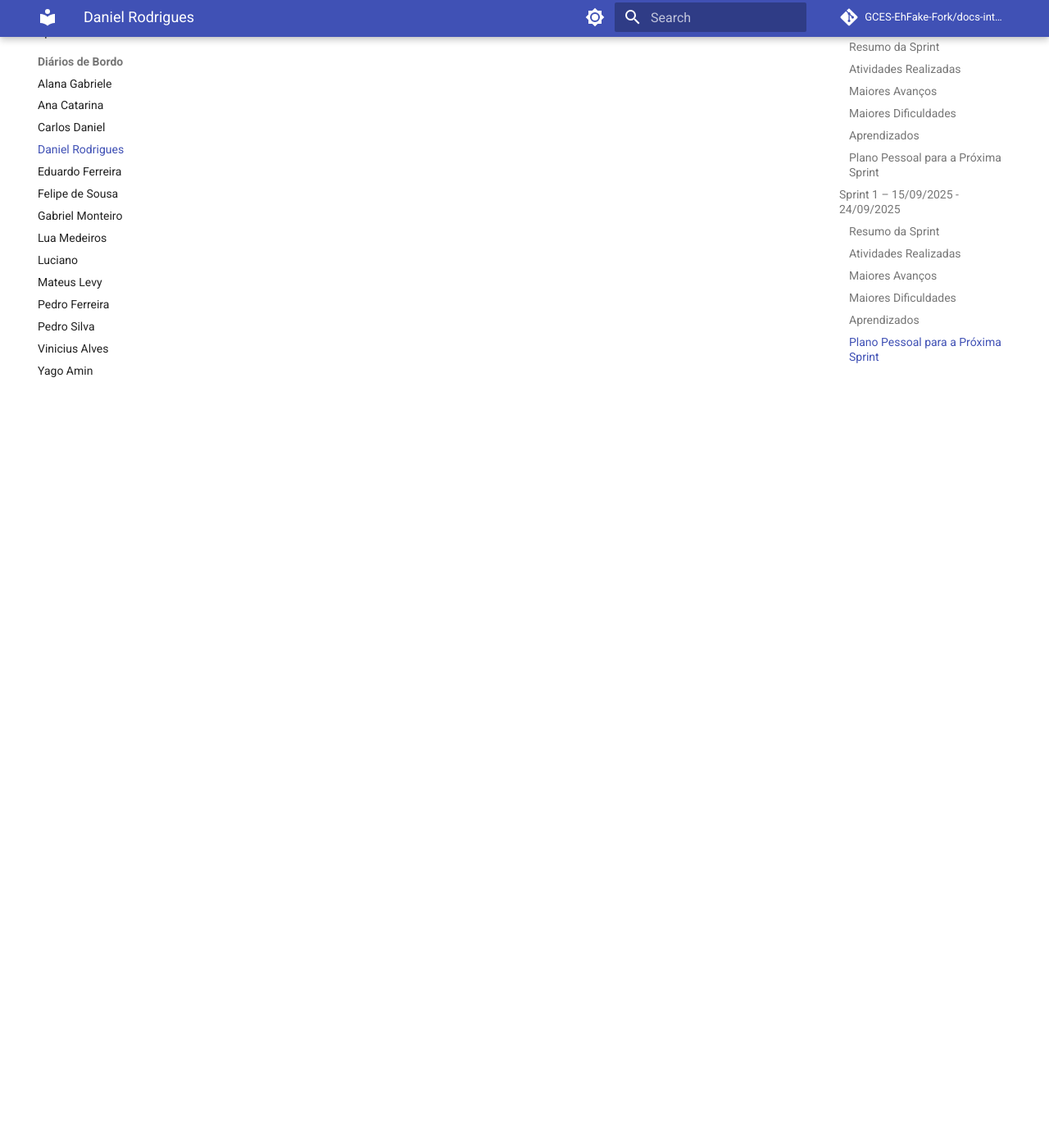
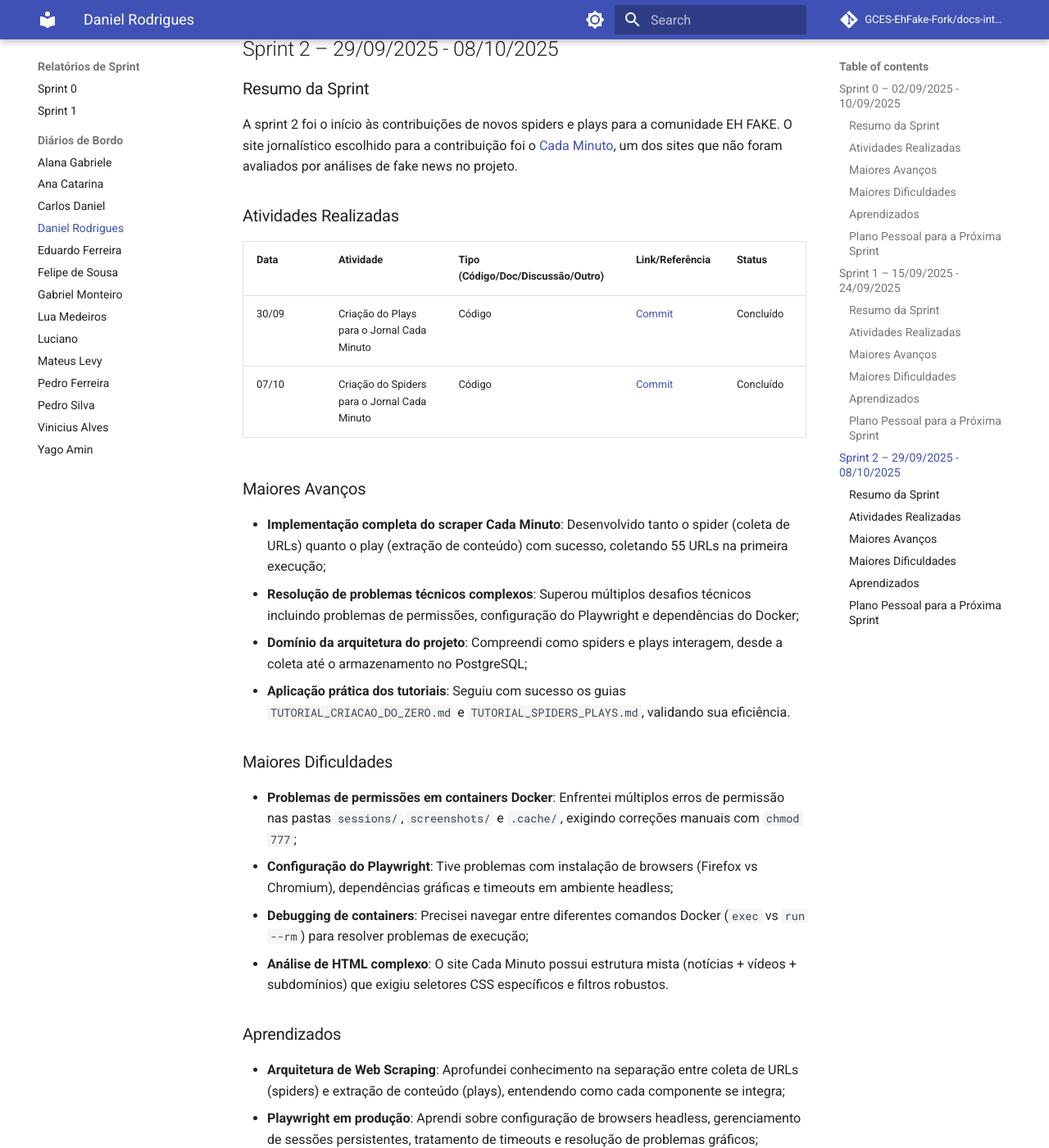
Before and after one commit to GCES-EhFake-Fork/docs-interno, an MkDocs documentation site: the page built from docs/diarios/diarioDaniel.md, in a window 1280 px wide and 1400 px high, scrolled down 3670 px. Shown: the whole window at 82% size. Built offline with MkDocs 1.6.1 and Material for MkDocs 9.7.7, drawn with Linux system fonts in a browser that asks for light colours; comment, search, counter and statistics services are not loaded; some of the changed text lies outside the part shown.

Commit message:
docs: adiciona diario de daniel

```diff
--- a/docs/diarios/diarioDaniel.md
+++ b/docs/diarios/diarioDaniel.md
@@ -64,7 +64,7 @@ A sprint foi focada em analisar a organização de GCES da comunidade EH FAKE e
 | 23/09 | Contribuição com 2 novos template de Issues para o CheckUp               | Código                            | [PR#29](https://github.com/EH-FAKE/check-up/pull/29)                            | Concluído |
 | 23/09 | Contribuição com a correção de contatos no template de Issues            | Código                            | [PR#24](https://github.com/EH-FAKE/check-up/pull/24)                            | Concluído |
 | 23/09 | Contribuição com o desenvolvimento de novos CI's para Issues Automáticas | Código                            | [PR#28](https://github.com/EH-FAKE/check-up/pull/28)                            | Concluído |
-| 24/09 | Contribuições na Documentação da Equipe                                  | Doc                               | [PR#32](https://github.com/GCES-EhFake-Fork/docs-interno/pull/32)                                                                            | Concluído |
+| 24/09 | Contribuições na Documentação da Equipe                                  | Doc                               | [PR#32](https://github.com/GCES-EhFake-Fork/docs-interno/pull/32)               | Concluído |
 
 ### Maiores Avanços
 
@@ -89,3 +89,46 @@ A sprint foi focada em analisar a organização de GCES da comunidade EH FAKE e
 - Selecionar um jornal para início do processo de WebScrapping;
 - Concluir 1 contribuição com a criação de um PR;
 - Participar com a revisão de 1 PR da equipe;
+
+---
+
+## Sprint 2 – 29/09/2025 - 08/10/2025
+
+### Resumo da Sprint
+
+A sprint 2 foi o início às contribuições de novos spiders e plays para a comunidade EH FAKE. O site jornalístico escolhido para a contribuição foi o [Cada Minuto](https://www.cadaminuto.com.br/), um dos sites que não foram avaliados por análises de fake news no projeto.
+
+### Atividades Realizadas
+
+| Data  | Atividade                                    | Tipo (Código/Doc/Discussão/Outro) | Link/Referência                                                                                       | Status    |
+| ----- | -------------------------------------------- | --------------------------------- | ----------------------------------------------------------------------------------------------------- | --------- |
+| 30/09 | Criação do Plays para o Jornal Cada Minuto   | Código                            | [Commit](https://github.com/GCES-EhFake-Fork/checkUp/commit/fe58f79849de5f9f1b8688735fc49ffcfd8240c5) | Concluído |
+| 07/10 | Criação do Spiders para o Jornal Cada Minuto | Código                            | [Commit](https://github.com/GCES-EhFake-Fork/checkUp/commit/55ac5f5ad44168c01f15d3790360ec90127e8bca) | Concluído |
+
+### Maiores Avanços
+
+- **Implementação completa do scraper Cada Minuto**: Desenvolvido tanto o spider (coleta de URLs) quanto o play (extração de conteúdo) com sucesso, coletando 55 URLs na primeira execução;
+- **Resolução de problemas técnicos complexos**: Superou múltiplos desafios técnicos incluindo problemas de permissões, configuração do Playwright e dependências do Docker;
+- **Domínio da arquitetura do projeto**: Compreendi como spiders e plays interagem, desde a coleta até o armazenamento no PostgreSQL;
+- **Aplicação prática dos tutoriais**: Seguiu com sucesso os guias `TUTORIAL_CRIACAO_DO_ZERO.md` e `TUTORIAL_SPIDERS_PLAYS.md`, validando sua eficiência.
+
+### Maiores Dificuldades
+
+- **Problemas de permissões em containers Docker**: Enfrentei múltiplos erros de permissão nas pastas `sessions/`, `screenshots/` e `.cache/`, exigindo correções manuais com `chmod 777`;
+- **Configuração do Playwright**: Tive problemas com instalação de browsers (Firefox vs Chromium), dependências gráficas e timeouts em ambiente headless;
+- **Debugging de containers**: Precisei navegar entre diferentes comandos Docker (`exec` vs `run --rm`) para resolver problemas de execução;
+- **Análise de HTML complexo**: O site Cada Minuto possui estrutura mista (notícias + vídeos + subdomínios) que exigiu seletores CSS específicos e filtros robustos.
+
+### Aprendizados
+
+- **Arquitetura de Web Scraping**: Aprofundei conhecimento na separação entre coleta de URLs (spiders) e extração de conteúdo (plays), entendendo como cada componente se integra;
+- **Playwright em produção**: Aprendi sobre configuração de browsers headless, gerenciamento de sessões persistentes, tratamento de timeouts e resolução de problemas gráficos;
+- **Docker e permissões**: Compreendi como permissões de containers afetam operações de arquivo e como resolver conflitos entre usuários do host e container;
+- **Gestão de configuração**: Entendi a importância de configurações adequadas no Makefile, Dockerfile e arquivos `__init__.py` para integração de novos componentes.
+
+### Plano Pessoal para a Próxima Sprint
+
+- **Finalizar PR do scraper Cada Minuto**: Criar pull request com toda a implementação desenvolvida, incluindo testes e documentação adequada;
+- **Implementar testes automatizados**: Desenvolver testes unitários para validar o spider e play do Cada Minuto conforme padrões do projeto;
+- **Otimizar performance**: Analisar e melhorar eficiência do scraper, incluindo tratamento de erros e retry mechanisms;
+- **Revisar PR de colega**: Participar da revisão de pelo menos 1 PR de outro membro da equipe;
```
